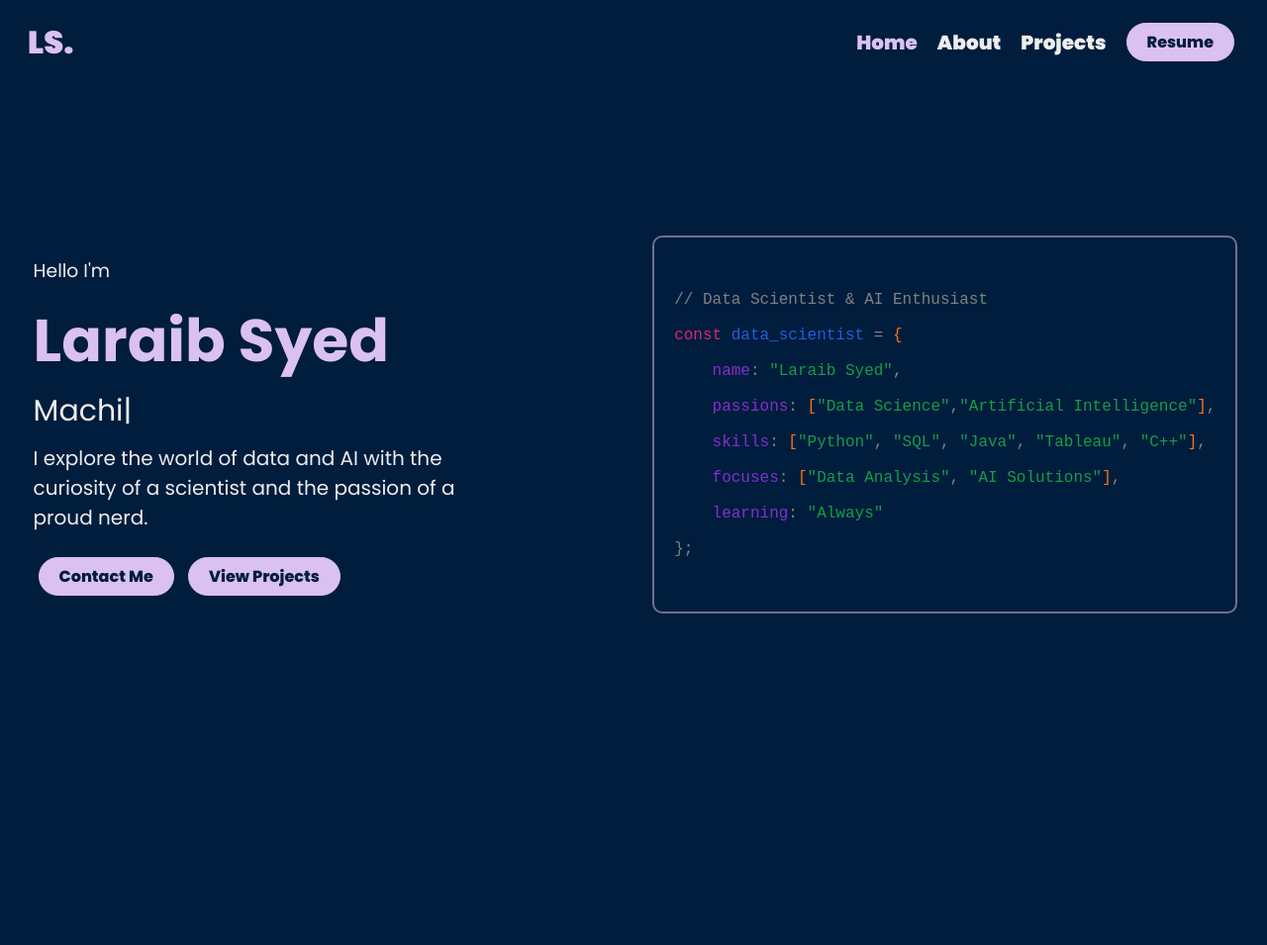
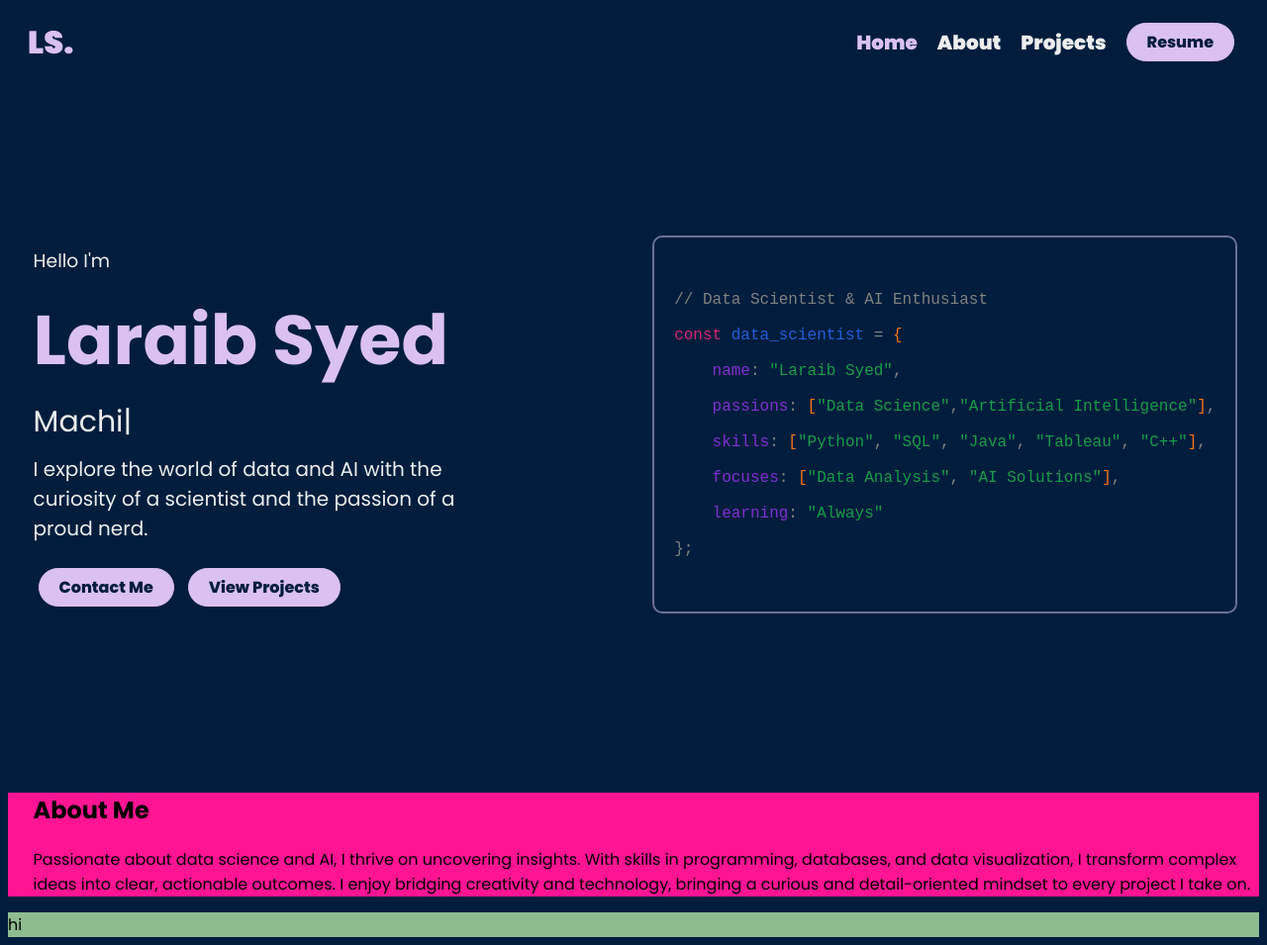
Before and after one commit to laraibsyed/Portfolio_Website, a plain HTML site: page index.html in a window 1280 px wide. Shown: the whole page at 99% size. Before the commit the page ends 800 px from the top, so only its background shows below. Drawn offline with Linux system fonts and the light colour scheme.

Commit message:
im too tired to finish the about me section

```diff
--- a/index.html
+++ b/index.html
@@ -29,7 +29,7 @@
             <div id="info">
                 <div id="text">
                     <h3 style="font-weight: normal;">Hello I'm</h3>
-                    <h1 style="font-size: 60px; color: #DAC1F1;">Laraib Syed</h1>
+                    <h1>Laraib Syed</h1>
                     <h2 style="font-weight: normal; font-size: 30px;">
                         <span id="job"></span><span class="cursor">|</span>
                     </h2>
@@ -56,6 +56,17 @@
             </div>
         </div>
     </section>
+    <section id="about">
+        <div id="aboutme">
+            <h1>About Me</h1>
+            <p>Passionate about data science and AI, I thrive on uncovering insights. With skills in programming, databases, and data visualization, I transform complex ideas into clear, actionable outcomes. I enjoy bridging creativity and technology, bringing a curious and detail-oriented mindset to every project I take on.</p>
+            <div id="education"></div>
+            <div id="work"></div>
+        </div>
+        <div id="card">
+            hi
+        </div>
+    </section>
 </body>
 
 </html>
--- a/styles.css
+++ b/styles.css
@@ -77,6 +77,11 @@ button:hover {
     color: #DAC1F1;
 }
 
+.homepage h1{
+    font-size: 70px;
+    color: #DAC1F1;
+}
+
 
 .homepage {
     display: flex;
@@ -117,3 +122,12 @@ button:hover {
 @keyframes blink {
     50% { opacity: 0; }
 }
+
+#aboutme{
+    padding-left: 2vw;
+    background-color:deeppink;
+}
+
+#card{
+    background-color: darkseagreen;
+}
```
